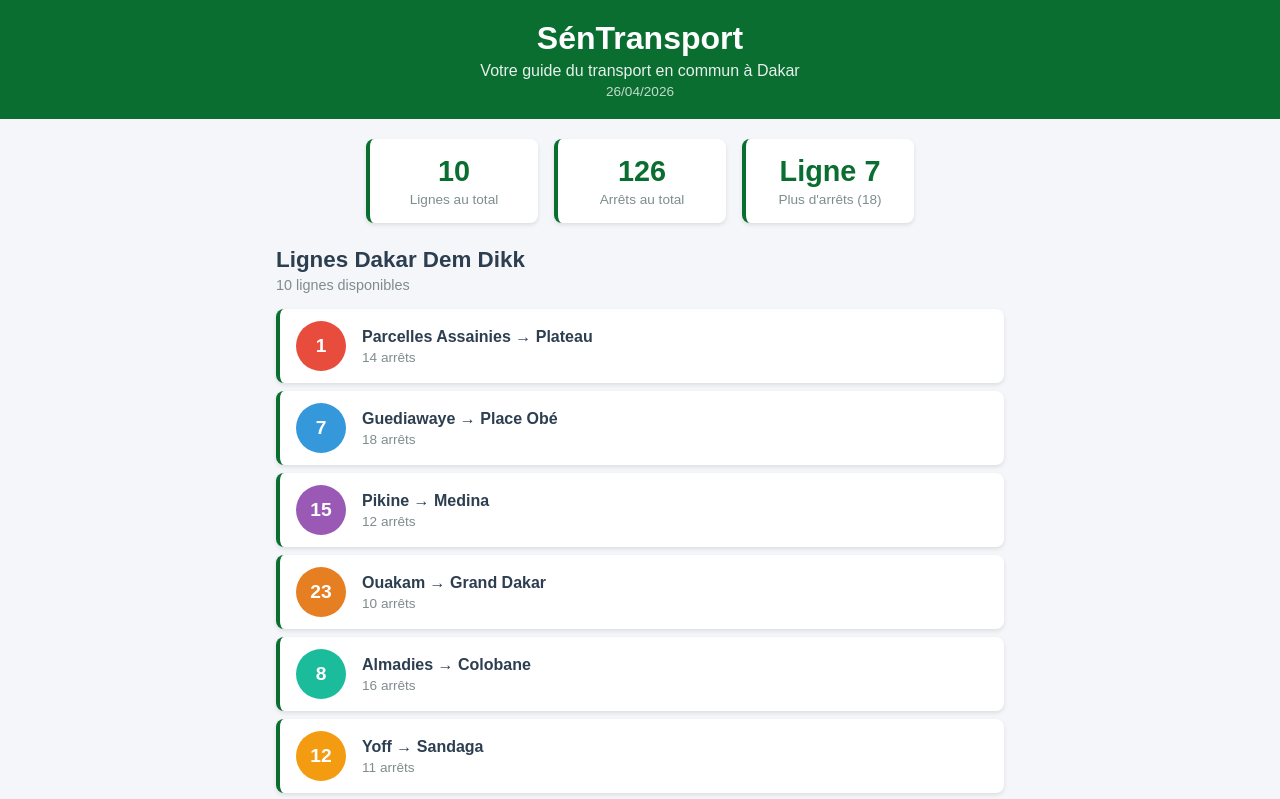
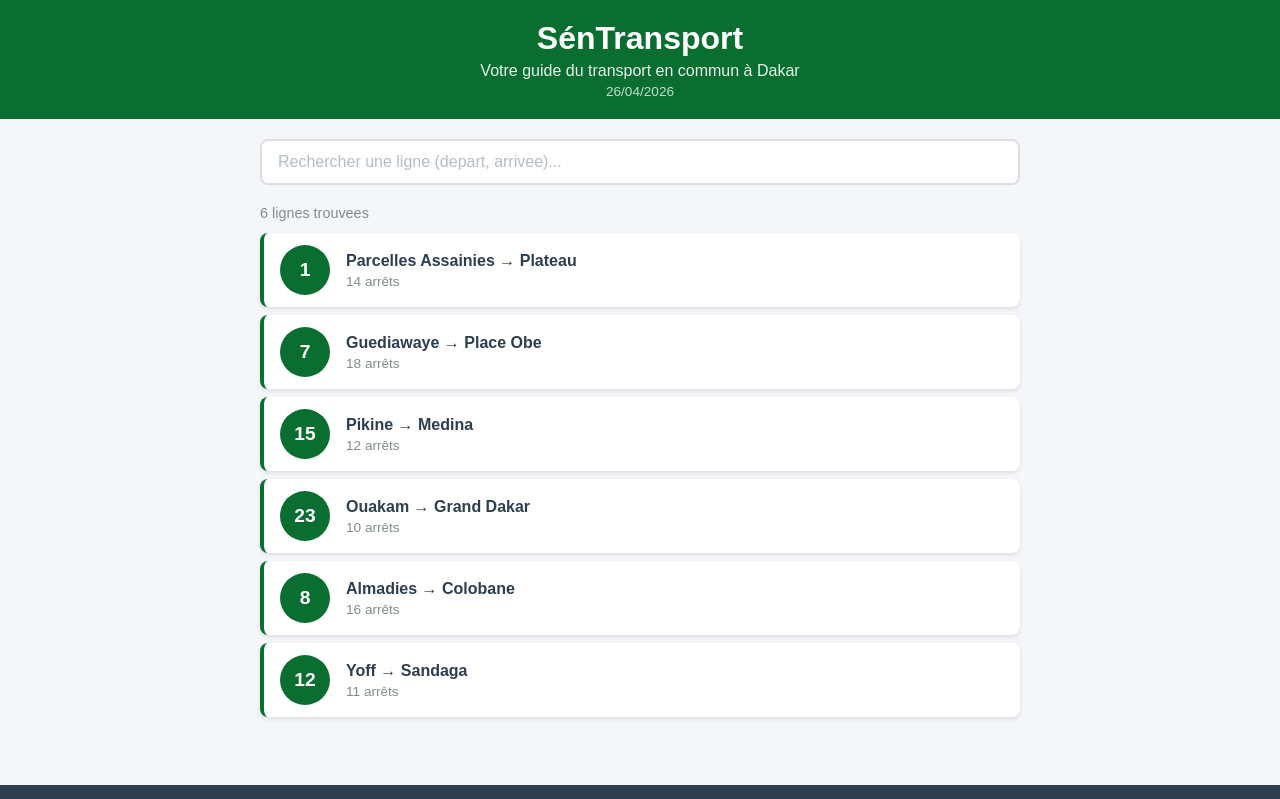
Before and after one commit to IbraDiagne/sentransport, a React (Create React App) app: page / in a window 1280 px wide. Shown: the top 799 px of the page. Built offline with nearby package versions, Linux system fonts and the light colour scheme.

Commit message:
Lab 3 : etat, recherche et selection de lignes

```diff
--- a/src/App.css
+++ b/src/App.css
@@ -20,3 +20,24 @@
     padding: 12px;
   }
 }
+
+.resultat-recherche {
+  color: #7f8c8d;
+  font-size: 0.9rem;
+  margin: 0 0 12px 0;
+}
+
+@media (max-width: 600px) {
+  .contenu {
+    padding: 12px;
+  }
+  .ligne-bus {
+    padding: 10px 12px;
+  }
+  .ligne-numero {
+    width: 40px;
+    height: 40px;
+    font-size: 1rem;
+    margin-right: 12px;
+  }
+}
--- a/src/App.js
+++ b/src/App.js
@@ -1,29 +1,78 @@
+import { useState } from 'react';
 import './App.css';
 import Header from './Header';
-import ListeLignes from './ListeLignes';
+import Recherche from './Recherche';
+import LigneBus from './LigneBus';
+import DetailLigne from './DetailLigne';
 import Footer from './Footer';
-import StatReseau from './StatReseau';
 
 function App() {
+  const [recherche, setRecherche] = useState("");
+  const [ligneSelectionnee, setLigneSelectionnee] = useState(null);
+
   const lignes = [
-    { id: 1, numero: "1", depart: "Parcelles Assainies", arrivee: "Plateau", arrets: 14, couleur: "#e74c3c" },
-    { id: 2, numero: "7", depart: "Guediawaye", arrivee: "Place Obé", arrets: 18, couleur: "#3498db" },
-    { id: 3, numero: "15", depart: "Pikine", arrivee: "Medina", arrets: 12, couleur: "#9b59b6" },
-    { id: 4, numero: "23", depart: "Ouakam", arrivee: "Grand Dakar", arrets: 10, couleur: "#e67e22" },
-    { id: 5, numero: "8", depart: "Almadies", arrivee: "Colobane", arrets: 16, couleur: "#1abc9c" },
-    { id: 6, numero: "12", depart: "Yoff", arrivee: "Sandaga", arrets: 11, couleur: "#f39c12" },
-    { id: 7, numero: "4", depart: "Fann", arrivee: "HLM", arrets: 9, couleur: "#e74c3c" },
-    { id: 8, numero: "19", depart: "Liberté", arrivee: "Dieuppeul", arrets: 13, couleur: "#3498db" },
-    { id: 9, numero: "31", depart: "Médina", arrivee: "Sicap", arrets: 8, couleur: "#9b59b6" },
-    { id: 10, numero: "27", depart: "HLM", arrivee: "Colobane", arrets: 15, couleur: "#e67e22" },
+    { id: 1, numero: "1", depart: "Parcelles Assainies",
+      arrivee: "Plateau", arrets: 14,
+      listeArrets: ["Parcelles U14", "Parcelles U10",
+        "Camberene", "Patte d'Oie", "Grand Dakar",
+        "Colobane", "Ponty", "Plateau"] },
+    { id: 2, numero: "7", depart: "Guediawaye",
+      arrivee: "Place Obe", arrets: 18,
+      listeArrets: ["Guediawaye", "Pikine", "Thiaroye",
+        "Keur Massar", "Grand Yoff", "Parcelles",
+        "Liberte 6", "Place Obe"] },
+    { id: 3, numero: "15", depart: "Pikine",
+      arrivee: "Medina", arrets: 12,
+      listeArrets: ["Pikine Centre", "Thiaroye Gare",
+        "Hann", "Colobane", "Fass", "Medina"] },
+    { id: 4, numero: "23", depart: "Ouakam",
+      arrivee: "Grand Dakar", arrets: 10,
+      listeArrets: ["Ouakam Village", "Mermoz", "Fann",
+        "Point E", "Liberte 5", "Grand Dakar"] },
+    { id: 5, numero: "8", depart: "Almadies",
+      arrivee: "Colobane", arrets: 16,
+      listeArrets: ["Almadies", "Ngor", "Yoff",
+        "Ouest Foire", "Liberte 6", "Colobane"] },
+    { id: 6, numero: "12", depart: "Yoff",
+      arrivee: "Sandaga", arrets: 11,
+      listeArrets: ["Yoff Village", "Aeroport LSS",
+        "Parcelles U17", "Grand Yoff", "HLM", "Sandaga"] },
   ];
+
+  const lignesFiltrees = lignes.filter(l =>
+    l.depart.toLowerCase().includes(recherche.toLowerCase()) ||
+    l.arrivee.toLowerCase().includes(recherche.toLowerCase()) ||
+    l.numero.includes(recherche)
+  );
+
+  function handleClickLigne(ligne) {
+    if (ligneSelectionnee && ligneSelectionnee.id === ligne.id) {
+      setLigneSelectionnee(null);
+    } else {
+      setLigneSelectionnee(ligne);
+    }
+  }
 
   return (
     <div className="App">
       <Header />
       <main className="contenu">
-        <StatReseau lignes={lignes} />
-        <ListeLignes lignes={lignes} />
+        <Recherche valeur={recherche} onChange={setRecherche} />
+        <p className="resultat-recherche">
+          {lignesFiltrees.length} ligne{lignesFiltrees.length > 1 ? 's' : ''} trouvee{lignesFiltrees.length > 1 ? 's' : ''}
+        </p>
+        {lignesFiltrees.map(ligne => (
+          <LigneBus
+            key={ligne.id}
+            numero={ligne.numero}
+            depart={ligne.depart}
+            arrivee={ligne.arrivee}
+            arrets={ligne.arrets}
+            estSelectionnee={ligneSelectionnee && ligneSelectionnee.id === ligne.id}
+            onClick={() => handleClickLigne(ligne)}
+          />
+        ))}
+        {ligneSelectionnee && <DetailLigne ligne={ligneSelectionnee} />}
       </main>
       <Footer />
     </div>
--- /dev/null
+++ b/src/DetailLigne.css
@@ -0,0 +1,67 @@
+.detail-ligne {
+  background-color: #ffffff;
+  border: 2px solid #0a6e31;
+  border-radius: 8px;
+  padding: 20px;
+  margin-top: 16px;
+  animation: slideDown 0.3s ease;
+}
+
+@keyframes slideDown {
+  from { opacity: 0; transform: translateY(-10px); }
+  to { opacity: 1; transform: translateY(0); }
+}
+
+.detail-titre {
+  color: #0a6e31;
+  margin: 0 0 8px 0;
+  font-size: 1.2rem;
+}
+
+.detail-info {
+  color: #7f8c8d;
+  margin: 0 0 16px 0;
+  font-size: 0.9rem;
+}
+
+.detail-arrets h4 {
+  color: #2c3e50;
+  margin: 0 0 8px 0;
+}
+
+.detail-liste {
+  list-style: none;
+  padding: 0;
+  margin: 0;
+}
+
+.detail-arret {
+  display: flex;
+  align-items: center;
+  padding: 8px 0;
+  border-bottom: 1px solid #f0f0f0;
+}
+
+.detail-arret:last-child {
+  border-bottom: none;
+}
+
+.arret-numero {
+  background-color: #0a6e31;
+  color: white;
+  width: 28px;
+  height: 28px;
+  border-radius: 50%;
+  display: flex;
+  align-items: center;
+  justify-content: center;
+  font-size: 0.8rem;
+  font-weight: bold;
+  margin-right: 12px;
+  flex-shrink: 0;
+}
+
+.arret-nom {
+  color: #2c3e50;
+  font-size: 0.95rem;
+}
--- /dev/null
+++ b/src/DetailLigne.js
@@ -0,0 +1,27 @@
+import './DetailLigne.css';
+
+function DetailLigne({ ligne }) {
+  return (
+    <div className="detail-ligne">
+      <h3 className="detail-titre">
+        Ligne {ligne.numero} : {ligne.depart} &rarr; {ligne.arrivee}
+      </h3>
+      <p className="detail-info">
+        {ligne.arrets} arrêts sur ce trajet
+      </p>
+      <div className="detail-arrets">
+        <h4>Arrêts principaux :</h4>
+        <ul className="detail-liste">
+          {ligne.listeArrets.map((arret, index) => (
+            <li key={index} className="detail-arret">
+              <span className="arret-numero">{index + 1}</span>
+              <span className="arret-nom">{arret}</span>
+            </li>
+          ))}
+        </ul>
+      </div>
+    </div>
+  );
+}
+
+export default DetailLigne;
--- a/src/LigneBus.css
+++ b/src/LigneBus.css
@@ -47,3 +47,13 @@
   color: #7f8c8d;
   margin-top: 4px;
 }
+
+
+.ligne-bus-active {
+  border-left: 4px solid #e67e22;
+  background-color: #fef9f3;
+}
+
+.ligne-bus-active .ligne-numero {
+  background-color: #e67e22;
+}
--- a/src/LigneBus.js
+++ b/src/LigneBus.js
@@ -1,15 +1,14 @@
 import './LigneBus.css';
 
-function LigneBus({ numero, depart, arrivee, arrets, couleur }) {
+function LigneBus({ numero, depart, arrivee, arrets, estSelectionnee, onClick }) {
   return (
-    <div className="ligne-bus">
-      <div className="ligne-numero" style={{ backgroundColor: couleur }}>
-        {numero}
-      </div>
+    <div
+      className={`ligne-bus ${estSelectionnee ? 'ligne-bus-active' : ''}`}
+      onClick={onClick}
+    >
+      <div className="ligne-numero">{numero}</div>
       <div className="ligne-info">
-        <span className="ligne-trajet">
-          {depart} &rarr; {arrivee}
-        </span>
+        <span className="ligne-trajet">{depart} &rarr; {arrivee}</span>
         <span className="ligne-arrets">{arrets} arrêts</span>
       </div>
     </div>
--- /dev/null
+++ b/src/Recherche.css
@@ -0,0 +1,22 @@
+.recherche {
+  margin-bottom: 20px;
+}
+
+.recherche-input {
+  width: 100%;
+  padding: 12px 16px;
+  font-size: 1rem;
+  border: 2px solid #dcdde1;
+  border-radius: 8px;
+  outline: none;
+  box-sizing: border-box;
+  transition: border-color 0.2s;
+}
+
+.recherche-input:focus {
+  border-color: #0a6e31;
+}
+
+.recherche-input::placeholder {
+  color: #b2bec3;
+}
--- /dev/null
+++ b/src/Recherche.js
@@ -0,0 +1,17 @@
+import './Recherche.css';
+
+function Recherche({ valeur, onChange }) {
+  return (
+    <div className="recherche">
+      <input
+        type="text"
+        className="recherche-input"
+        placeholder="Rechercher une ligne (depart, arrivee)..."
+        value={valeur}
+        onChange={e => onChange(e.target.value)}
+      />
+    </div>
+  );
+}
+
+export default Recherche;
```
